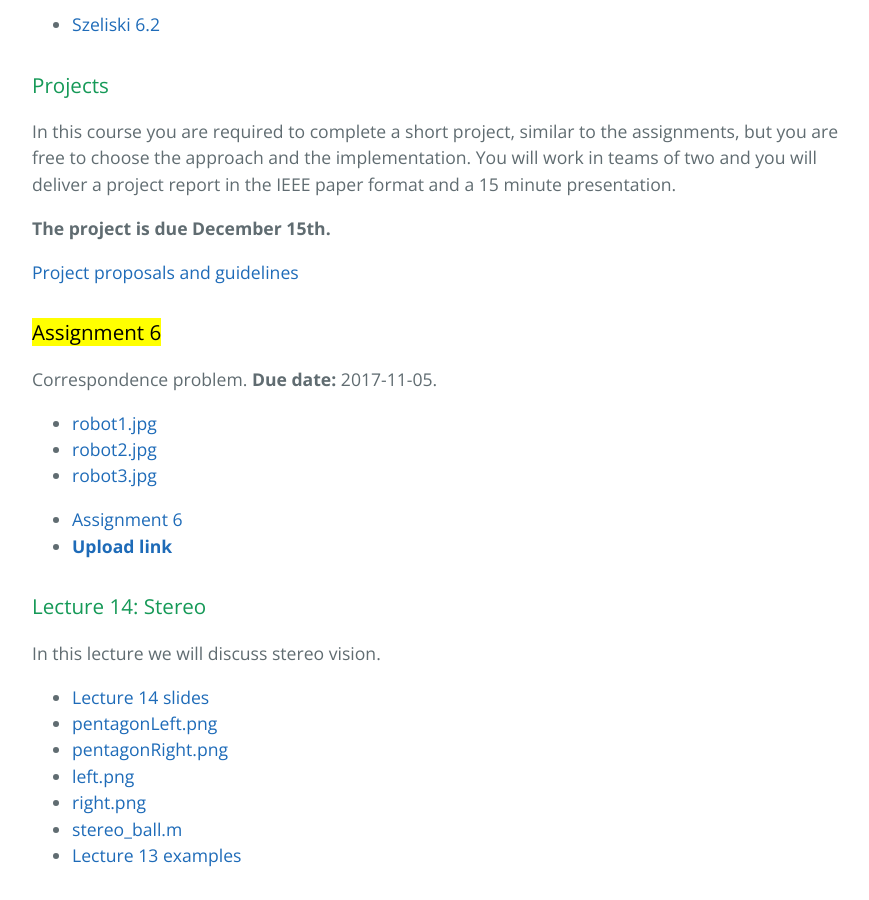
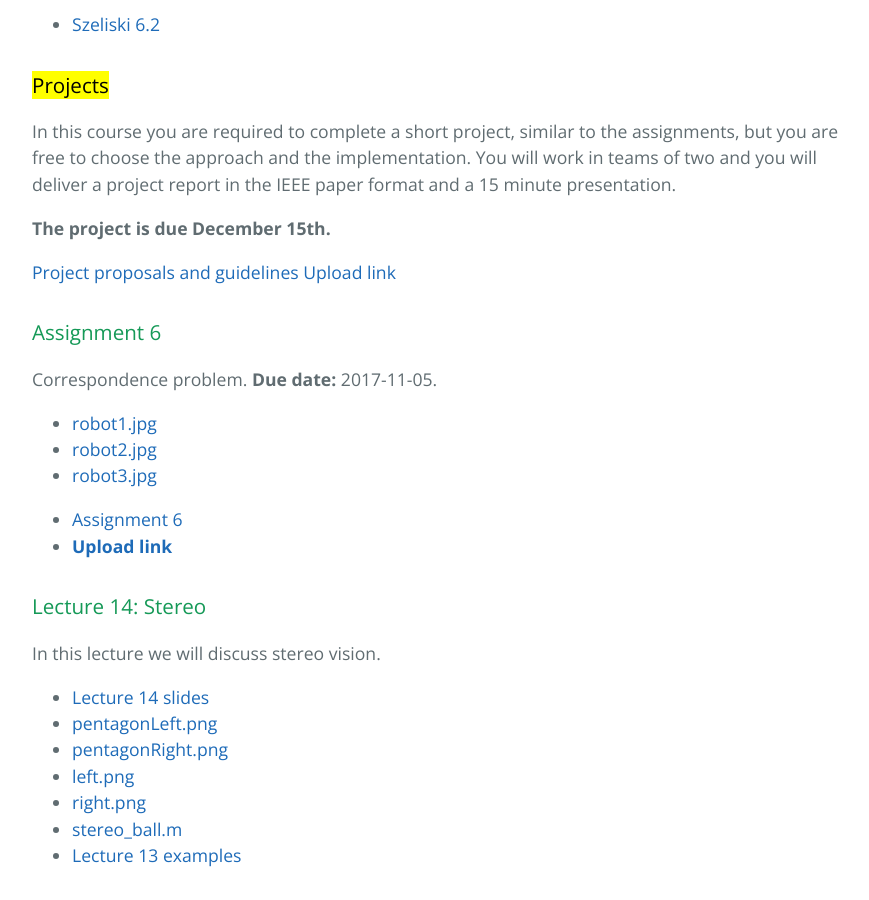
Before and after one commit to opi-lab/optical-metrology-2021, a Jekyll site: the page built from index.md, in a window 1280 px wide and 900 px high, scrolled down 6473 px. Shown: the whole window, without its empty margins (192-1061 px from the left). Built offline with Jekyll 4.4.1, drawn with Linux system fonts in a browser that asks for light colours.

Commit message:
Project upload link.

```diff
--- a/index.md
+++ b/index.md
@@ -251,15 +251,16 @@
 
 - [Szeliski 6.2 ](https://www.dropbox.com/s/u9m34caf30c0f6p/SzeliskiBook_20100903_draft.pdf?dl=0)
 
-### Projects
+### <mark>Projects</mark>
 
 In this course you are required to complete a short project, similar to the assignments, but you are free to choose the approach and the implementation. You will work in teams of two and you will deliver a project report in the IEEE paper format and a 15 minute presentation.
 
 **The project is due December 15th.**
 
 [Project proposals and guidelines](projects)
+[Upload link](https://www.dropbox.com/request/uVtOjLHz2tlwMhXbgpSv)
 
-### <mark>Assignment 6</mark>
+### Assignment 6
 
 Correspondence problem. **Due date:** 2017-11-05.
 
@@ -309,7 +310,6 @@
 
 - [Exam]({{site.url}}pdfs/exam-vision-3D.pdf)
 - [Upload link](https://www.dropbox.com/request/l62BNcI5xKkIm7svacno)
-
 
 
 <!-- #### Reading
```
